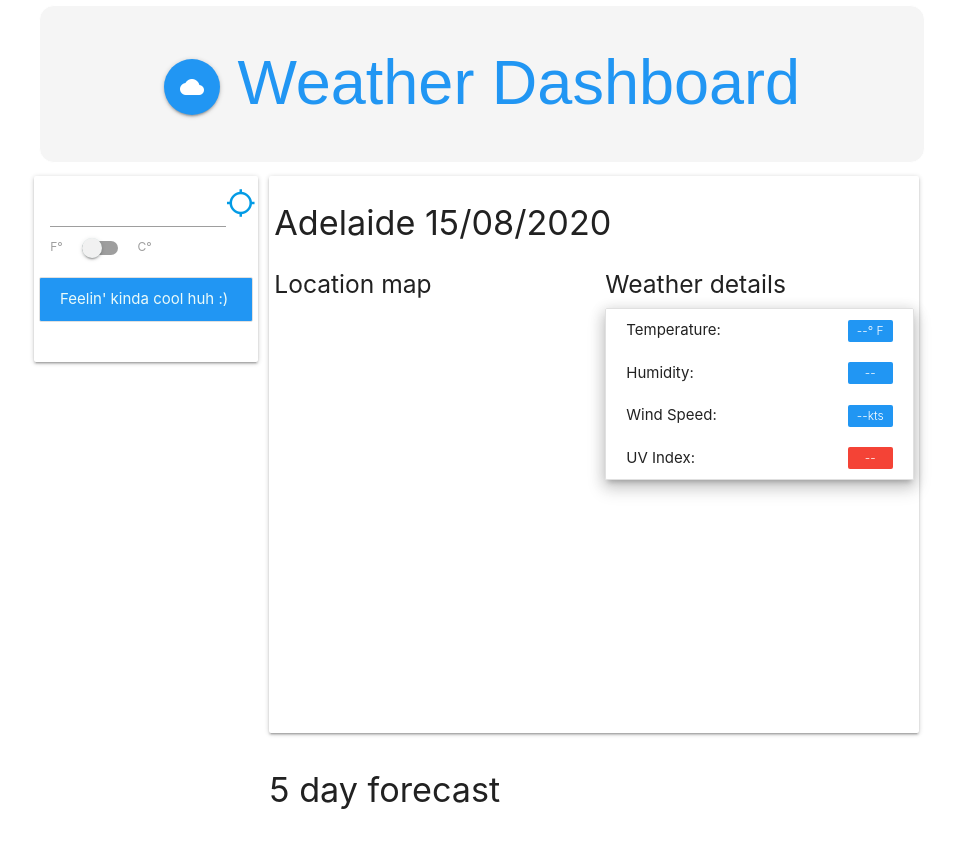
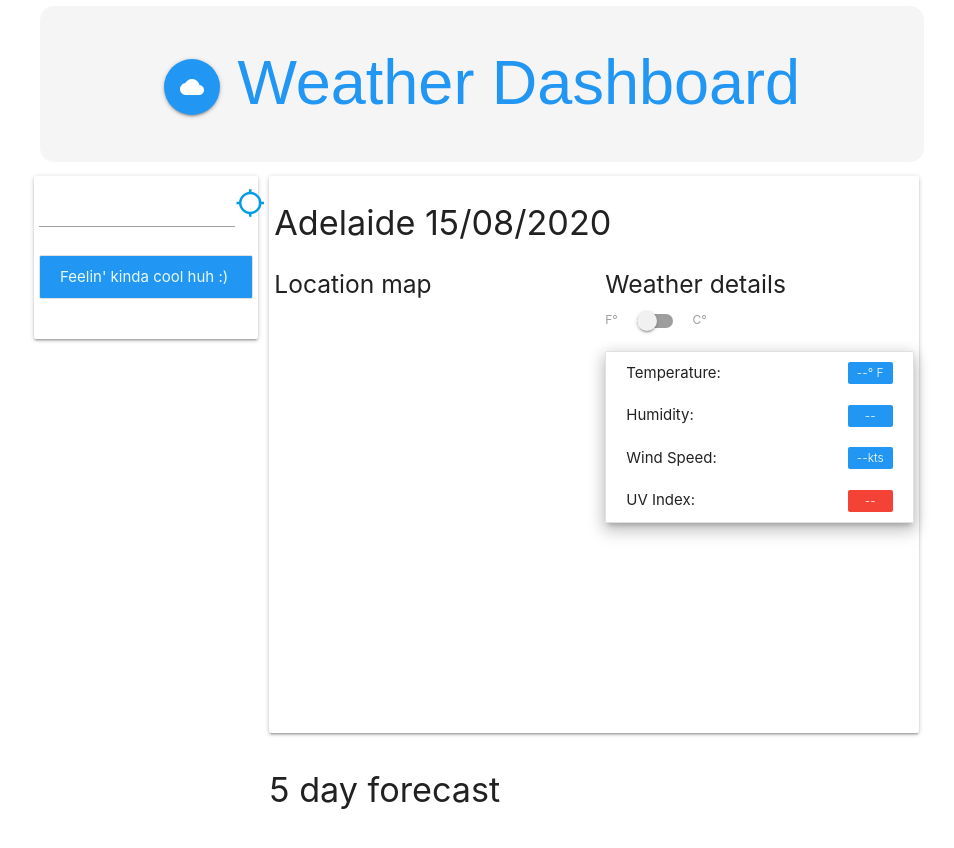
Before and after one commit to JayArghArgh/weather-dashboard, a plain HTML site: page index.html in a window 1280 px wide. Shown: the whole page, without its empty margins (158-1112 px from the left). Drawn offline with nearby package versions, Linux system fonts and the light colour scheme; some packages are replaced by stand-ins of ours; a web font is replaced by a local one.

Commit message:
shifted weather toggle for better UI experience

```diff
--- a/index.html
+++ b/index.html
@@ -32,7 +32,7 @@
                 <div class="card-stacked">
                     <div class="card-content">
                         <form>
-<!--                            <div class="row">-->
+                            <div class="row">
                                 <div class="input-field col search-entry s11 m11 l11">
 <!--                                    <input id="search-city" type="text" class="validate">-->
 
@@ -40,16 +40,6 @@
 
 <!--                                    <label for="search-city">Enter City</label>-->
                                     <a href="#!"><i id="search-button" class="material-icons prefix">location_searching</i></a>
-                                </div>
-<!--                            </div>-->
-                            <div class="row">
-                                <div class="switch col s12 m12 l12">
-                                    <label >
-                                        F&deg;
-                                        <input type="checkbox">
-                                        <span class="lever"></span>
-                                        C&deg;
-                                    </label>
                                 </div>
                             </div>
                         </form>
@@ -83,6 +73,16 @@
 
                                         <div class="col s12 m6 l6">
                                             <h5>Weather details</h5>
+                                            <div class="row">
+                                                <div class="switch col s12 m12 l12">
+                                                    <label >
+                                                        F&deg;
+                                                        <input type="checkbox">
+                                                        <span class="lever"></span>
+                                                        C&deg;
+                                                    </label>
+                                                </div>
+                                            </div>
                                             <ul class="collection collection-weather z-depth-3">
                                                 <!-- TODO add C conversion -->
                                                 <li class="collection-item">Temperature: <span class="new badge blue" data-badge-caption="" id="deg-f">--&deg; F</span></li>
```
